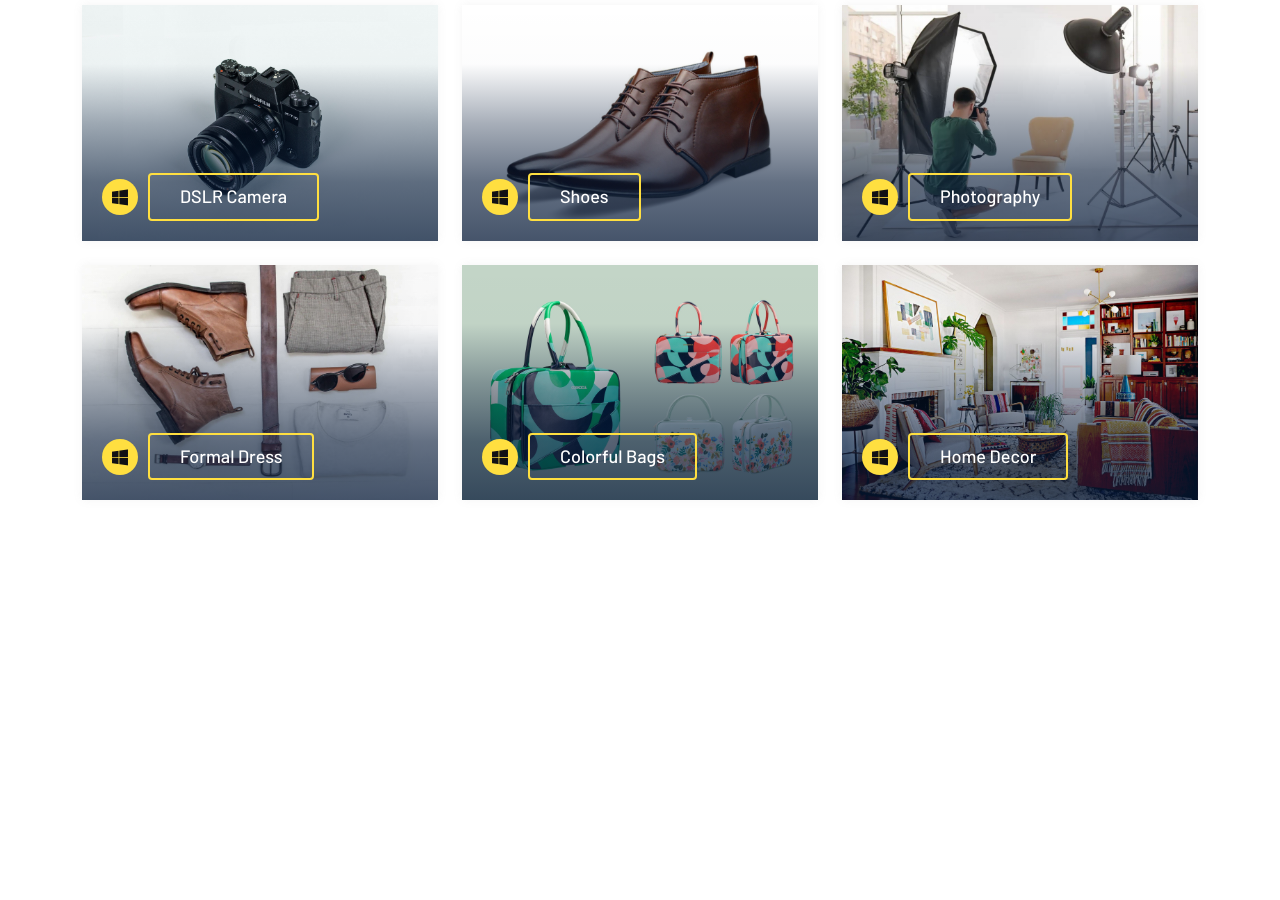
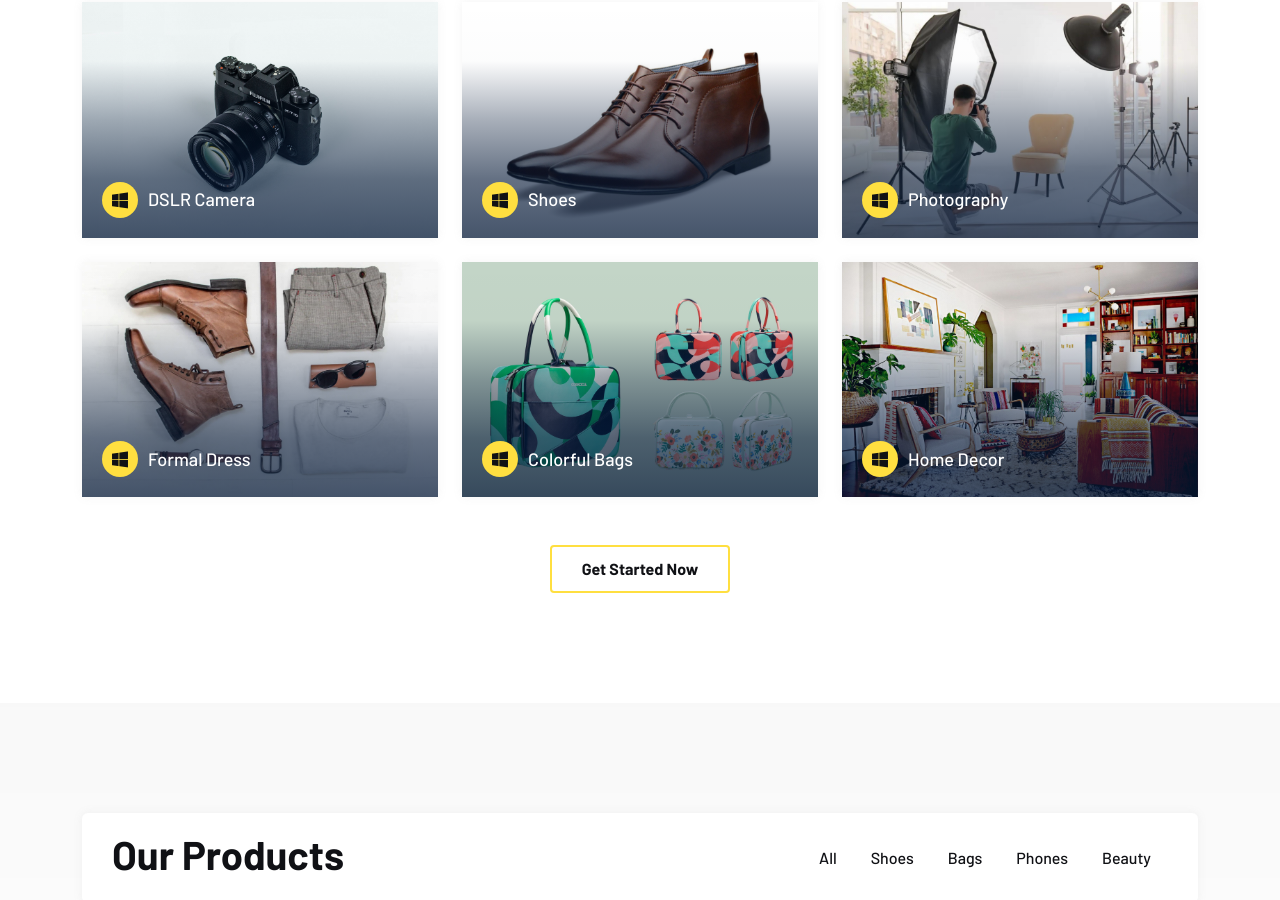
Before and after one commit to me6edi/ShopCart_React_Ecommerce-_Website, a React (Vite) app in the folder react-ecommerce-website/: page / in a window 1280 px wide. Shown: the part 1114-2014 px from the top of the page. Before the commit the page ends 1724 px from the top, so only its background shows below. Built offline with nearby package versions, Linux system fonts and the light colour scheme.

Commit message:
categoryshowcase

```diff
--- /dev/null
+++ b/react-ecommerce-website/src/components/Ratting.jsx
@@ -0,0 +1,15 @@
+import React from 'react'
+
+function Ratting() {
+  return (
+    <span>
+        <i className='icofont-ui-rating'></i>
+        <i className='icofont-ui-rating'></i>
+        <i className='icofont-ui-rating'></i>
+        <i className='icofont-ui-rating'></i>
+        <i className='icofont-ui-rating'></i>
+    </span>
+  )
+}
+
+export default Ratting
--- /dev/null
+++ b/react-ecommerce-website/src/home/CategoryShowCase.jsx
@@ -0,0 +1,151 @@
+import React, { useState } from "react";
+import { Link } from "react-router-dom";
+import Ratting from "../components/Ratting";
+// Category Tab
+
+const title = "Our Products";
+
+const ProductData = [
+  {
+    imgUrl: "src/assets/images/categoryTab/01.jpg",
+    cate: "Shoes",
+    title: "Nike Premier X",
+    author: "assets/images/course/author/01.jpg",
+    brand: "Nike",
+    price: "$199.00",
+    id: 1,
+  },
+  {
+    imgUrl: "src/assets/images/categoryTab/02.jpg",
+    cate: "Bags",
+    title: "Asthetic Bags",
+    author: "assets/images/course/author/02.jpg",
+    brand: "D&J Bags",
+    price: "$199.00",
+    id: 2,
+  },
+  {
+    imgUrl: "src/assets/images/categoryTab/03.jpg",
+    cate: "Phones",
+    title: "iPhone 12",
+    author: "src/assets/images/categoryTab/brand/apple.png",
+    brand: "Apple",
+    price: "$199.00",
+    id: 3,
+  },
+  {
+    imgUrl: "src/assets/images/categoryTab/04.jpg",
+    cate: "Bags",
+    title: "Hiking Bag 15 Nh100",
+    author: "assets/images/course/author/04.jpg",
+    brand: "Gucci",
+    price: "$199.00",
+    id: 4,
+  },
+  {
+    imgUrl: "src/assets/images/categoryTab/05.jpg",
+    cate: "Shoes",
+    title: "Outdoor Sports Shoes",
+    author: "assets/images/course/author/05.jpg",
+    brand: "Nike",
+    price: "$199.00",
+    id: 5,
+  },
+  {
+    imgUrl: "src/assets/images/categoryTab/06.jpg",
+    cate: "Beauty",
+    title: "COSRX Snail Mucin",
+    author: "assets/images/course/author/06.jpg",
+    brand: "Zaara",
+    price: "$199.00",
+    id: 6,
+  },
+  {
+    imgUrl: "src/assets/images/categoryTab/07.jpg",
+    cate: "Bags",
+    title: "Look Less Chanel Bag ",
+    author: "assets/images/course/author/01.jpg",
+    brand: "Gucci",
+    price: "$199.00",
+    id: 7,
+  },
+  {
+    imgUrl: "src/assets/images/categoryTab/08.jpg",
+    cate: "Shoes",
+    title: "Casual Sneakers",
+    author: "assets/images/course/author/02.jpg",
+    brand: "Bata",
+    price: "$199.00",
+    id: 8,
+  },
+];
+function CategoryShowCase() {
+  const [items, setItems] = useState(ProductData);
+
+
+    // category base filtering
+  const filterItem = () => {
+
+  }
+
+  return (
+  <div className="course-section style-3 padding-tb">
+          <div className="course-shape one"><img src="/src/assets/images/shape-img/icon/01.png" alt="" /></div>
+          <div className="course-shape two"><img src="/src/assets/images/shape-img/icon/01.png" alt="" /></div>
+          {/* main section */}
+          <div className="container">
+                {/* section header */}
+                <div className="section-header">
+                  <h2 className="title">{title}</h2>
+              <div className="course-filter-group">
+              <ul className="lab-ul">
+                <li onClick={() => filterItem("All")}>All</li>
+                <li onClick={() => filterItem("Shoes")}>Shoes</li>
+                <li onClick={() => filterItem("Bags")}>Bags</li>
+                <li onClick={() => filterItem("Phones")}>Phones</li>
+                <li onClick={() => filterItem("Beauty")}>Beauty</li>
+              </ul>
+                </div>
+
+
+                </div>
+
+                {/* section body */}
+            <div className='section-wrapper'>
+                  <div>
+                    {
+                      items.map((product) => <div key={product.id} className="col">
+                          <div className='course-item style-4'>
+                              <div className="course-inner">
+                                <div className="course-thubm">
+                                  <img src={product.imgUrl} alt="" />
+                                  <div className="course-category">
+                                        <div className="course-cate">
+                                          <a href="#">{product.cate}</a>
+                                        </div>
+                                        <div className="course-reiew">
+                                                <Ratting/>
+                                        </div>
+                                  </div>
+                                </div>
+
+
+                                {/* content */}
+                                <div className="course-content">
+                                      <Link to={`/shop/${product.id}`}><h5>{product.title}</h5></Link>
+                                      <div className="course-footer">
+                                        <Link to="/" className="ca-name">{product.brand}</Link>
+                                      </div>
+                                </div>
+                              </div>
+                          </div>
+                      </div>)
+                    }
+                  </div>
+            </div>
+          </div>
+  </div>
+  );
+};
+
+export default CategoryShowCase;
--- a/react-ecommerce-website/src/home/Home.jsx
+++ b/react-ecommerce-website/src/home/Home.jsx
@@ -1,12 +1,14 @@
 import React from 'react'
 import Banner from './Banner'
 import { HomeCategory } from './HomeCategory'
+import CategoryShowCase from './CategoryShowCase'
 
 const Home = () => {
   return (
     <div>
       <Banner/>
       <HomeCategory/>
+      <CategoryShowCase/>
     </div>
   )
 }
--- a/react-ecommerce-website/src/home/HomeCategory.jsx
+++ b/react-ecommerce-website/src/home/HomeCategory.jsx
@@ -46,40 +46,42 @@
 ];
 
 export const HomeCategory = () => {
-  return (
-    <div className="category-section style-4 padding-tb">
+  return <div className="category-section style-4 padding-tb">
     <div className="container">
-        {/* section */}
+      {/* section header */}
       <div className="section-header text-center">
-          <span className="subtitle">{subTitle}</span>
+          <span>{subTitle}</span>
           <h2 className="title">{title}</h2>
       </div>
 
-
+      {/* section-card */}
       <div className="section-wrapper">
           <div className="row g-4 justify-content-center row-cols-md-3 row-cols-sm-2 row-cols-1">
-            {categoryList.map((val, i) => (
-              <div key={i} className="col">
-                <Link to={"/shop"} className="category-item">
+            {
+              categoryList.map((val,i) => (<div key={i} className="col">
+                <Link to="/shop" className="category-item">
                   <div className="category-inner">
-                    {/* image thumbnail */}
-                    <div>
+                    {/* imge thumbnail */}
+                    <div className="category-thumb">
                       <img src={val.imgUrl} alt="" />
                     </div>
+
                     {/* content */}
                     <div className="category-content">
                       <div className="cate-icon">
-                            <i className={`${val.iconName}`}></i>
+                        <i className={val.iconName}></i>
                       </div>
-                        <Link to="/shop" className="lab-btn"><h6>{val.title}</h6></Link>
+                      <Link to="/shop"><h6>{val.title}</h6></Link>
                     </div>
                   </div>
                 </Link>
+              </div>))
+            }
             </div>
-            ))}
+            <div className="text-center mt-5">
+              <Link to="/shop" className="lab-btn"><span>{btnText}</span></Link>
             </div>
       </div>
     </div>
   </div>
-  );
 };
```
Lines whose indentation alone changed are shown as unchanged.
